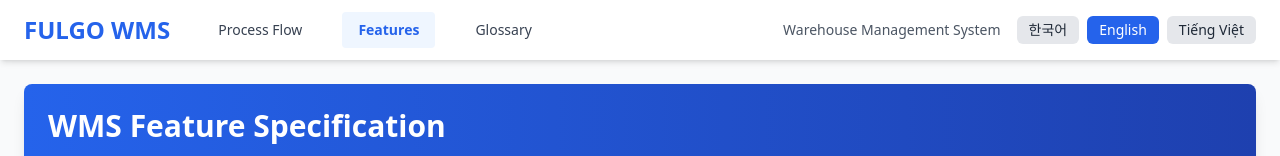
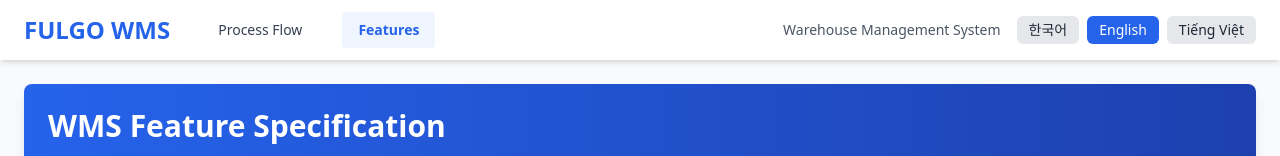
Before and after one commit to losnah-think/WMS-flow, a Next.js app: page /en/features in a window 1280 px wide. Shown: the top 156 px of the page. Built offline with nearby package versions, Linux system fonts and the light colour scheme.

Commit message:
Update GNB menu text from '용어 설명' to '기능 정의서' in all language files

```diff
--- a/src/app/[locale]/features/page.tsx
+++ b/src/app/[locale]/features/page.tsx
@@ -36,12 +36,6 @@ export default function FeaturesPage() {
                 >
                   {t('nav.features')}
                 </Link>
-                <Link
-                  href={`/${locale}/glossary`}
-                  className="px-4 py-2 text-gray-700 hover:text-blue-600 hover:bg-blue-50 rounded transition-colors whitespace-nowrap"
-                >
-                  {t('nav.glossary')}
-                </Link>
               </nav>
             </div>
             <div className="flex items-center gap-4">
--- a/src/app/[locale]/glossary/page.tsx
+++ /dev/null
@@ -1,8 +0,0 @@
-'use client';
-
-import React from 'react';
-import { WarehouseDashboard, warehouseData } from '@/components/WarehouseVisualization';
-
-export default function GlossaryRoute() {
-  return <WarehouseDashboard warehouse={warehouseData} />;
-}
```
Also changed, not shown: src/messages/en.json, src/messages/ko.json.
